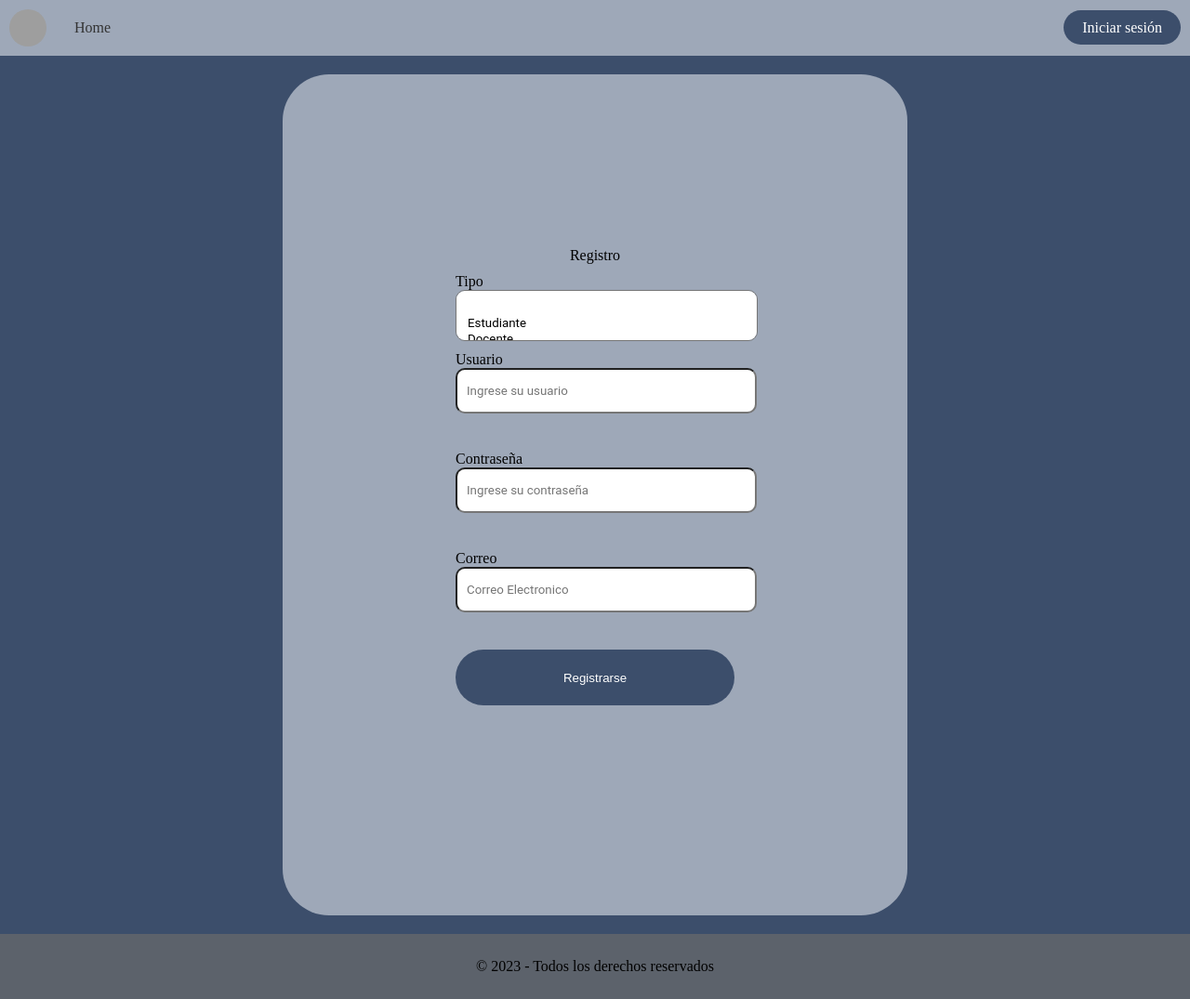
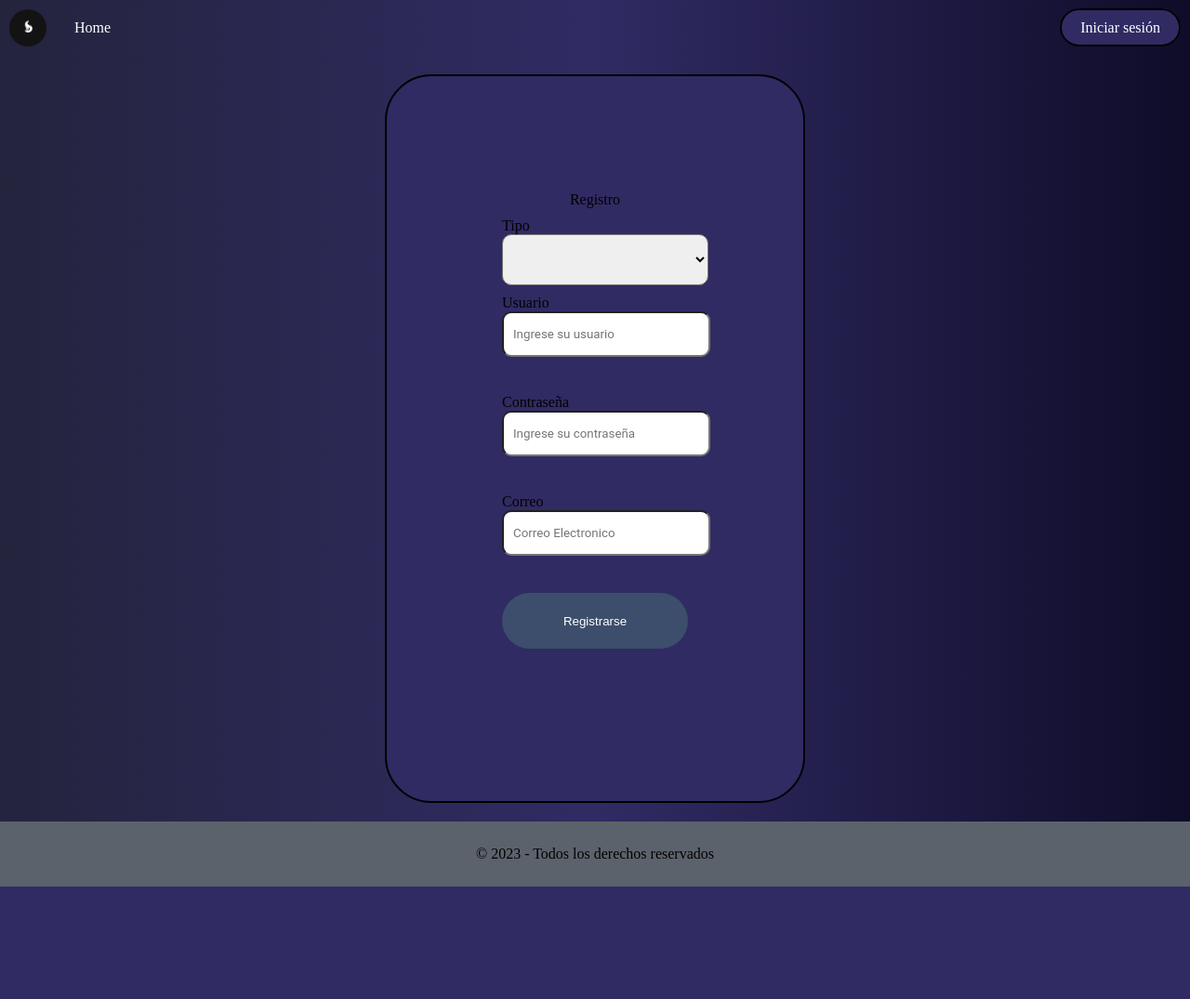
Before and after one commit to SQT11/https---github.com-SQT11-Universidad, a PHP site: page /Universidad/Views/Register.php in a window 1280 px wide. Shown: the whole page at 93% size. After the commit the page ends 954 px from the top, so only its background shows below. Run offline with PHP 8.4, Linux system fonts and the light colour scheme; grey boxes are pictures that could not be loaded.

Commit message:
Modificaciones en ccs y MVC

```diff
--- a/Views/Login.php
+++ b/Views/Login.php
@@ -10,7 +10,7 @@
 <body>
     <nav>
         <div class="profile-pic">
-            <img src="../Fotos/Logo.jpg" alt="Foto de perfil">
+            <img src="../images/Logo.jpg" alt="Foto de perfil">
         </div>
         <ul>
             <li><a href="http://localhost/Universidad/Views/Home.php">Home</a></li>
@@ -28,7 +28,7 @@
                 <label for="contrasena">Contraseña</label>
                 <input type="text" placeholder="Ingrese su contraseña" name="contrasena" class="input">
                 <label for="name" class="label-opacity"><a href="http://localhost/Universidad/Views/Register.php">No tienes contraseña? Registrate aquí.</a></label>
-                <button type="submit" name="iniciarSesion" value="iniciarSesion" > Iniciar Sesion</button>
+                <button class="z" type="submit" name="iniciarSesion" value="iniciarSesion" > Iniciar Sesion</button>
             </div>
         </div>
 
--- a/Views/Register.php
+++ b/Views/Register.php
@@ -12,13 +12,13 @@
 <body>
     <nav>
         <div class=" profile-pic">
-    <img src="../Fotos/Logo.jpg" alt="Foto de perfil">
+    <img src="../images/Logo.jpg" alt="Foto de perfil">
     </div>
     <ul>
-        <li><a href="/Views/Home.php">Home</a></li>
+        <li><a href="../Views/Home.php">Home</a></li>
     </ul>
     <div class="login-btn">
-        <a class="btn-login" href="/Views/login.php">Iniciar sesión</a>
+        <a class="btn-login" href="../Views/login.php">Iniciar sesión</a>
     </div>
     </nav>
 
@@ -30,7 +30,7 @@
                 </div>
 
                 <label for="name">Tipo</label>
-                <select class="dropdown" name="tipo[]" multiple>
+                <select class="dropdown" name="tipo[]" >
                     <option> </option>
                     <option value="Estudiante">Estudiante</option>
                     <option value="Docente">Docente</option>
@@ -41,7 +41,7 @@
                 <input type="text" placeholder="Ingrese su contraseña" class="input" name="contrasena">
                 <label for="correo">Correo</label>
                 <input type="text" placeholder="Correo Electronico" class="input" name="correo">
-                <button type="submit" name="registrar" value="registrar">Registrarse</button>
+                <button class="z"type="submit" name="registrar" value="registrar">Registrarse</button>
             </div>
         </div>
     </form>
--- a/css/Register.css
+++ b/css/Register.css
@@ -1,17 +1,21 @@
 body {
-    background-color: #3C4E6B;
     margin: 0;
     padding: 0;
     min-height: 100vh;
     display: flex;
     flex-direction: column;
+    background: #0f0c29;  /* fallback for old browsers */
+    background: -webkit-linear-gradient(to right, #24243e, #302b63, #0f0c29);  /* Chrome 10-25, Safari 5.1-6 */
+    background: linear-gradient(to right, #24243e, #302b63, #0f0c29); /* W3C, IE 10+/ Edge, Firefox 16+, Chrome 26+, Opera 12+, Safari 7+ */
   }
 
   nav {
-    background-color: #9EA8B8;
     padding: 10px;
     display: flex;
     align-items: center;
+    background: #0f0c29;  /* fallback for old browsers */
+    background: -webkit-linear-gradient(to right, #24243e, #302b63, #0f0c29);  /* Chrome 10-25, Safari 5.1-6 */
+    background: linear-gradient(to right, #24243e, #302b63, #0f0c29); /* W3C, IE 10+/ Edge, Firefox 16+, Chrome 26+, Opera 12+, Safari 7+ */
   }
 
   .profile-pic {
@@ -41,12 +45,12 @@ body {
   }
 
   nav ul li a {
-    color: #333;
+    color: #ffffff;
     text-decoration: none;
     padding: 10px;
   }
   nav ul li a:hover{
-    background-color: #5C626B;
+    background-color: #24243e;
   }
 
   .login-btn {
@@ -56,13 +60,14 @@ body {
   .btn-login {
     color: #fff;
     border-radius: 100px;
-    background-color: #3C4E6B;
+    background-color: #302b63;
     padding: 10px 20px;
     text-decoration: none;
+    border: 2px solid #000000; /* Agrega un borde sólido de 1 píxel */
   }
 
   .btn-login:hover {
-    background-color: #5C626B;
+    background-color: #24243e;
   }
 
   .content {
@@ -74,14 +79,16 @@ body {
   }
 
   .content-2 {
-    display: left;
-    flex-direction: column;
-    align-items: center;
-    background-color: #9EA8B8;
+    background-color: #302b63;
     border-radius: 50px;
-    padding: 15%;
-    max-width: 300px;
-    margin: 0 auto;
+    padding: 10%;
+    max-width: 200px;
+    margin: 0px auto;
+    border: 2px solid #000000; /* Agrega un borde sólido de 1 píxel */
+  }
+
+  .z:hover{
+    background-color: #24243e;
   }
 
   .content-2 input[type="text"],
@@ -89,6 +96,14 @@ body {
     width: 100%;
     height: 25px;
     max-width: 300px;
+    padding: 10px;
+    margin-bottom: 40px;
+    border-radius: 10px;
+  }
+  .dropdown{
+    width: 100%;
+    height: 25px;
+    max-width: 222px;
     padding: 10px;
     margin-bottom: 40px;
     border-radius: 10px;
```
Also changed, not shown: Controller/LoginController.php (+9 -2 lines), Controller/RegistroController.php (+10 -2 lines), css/Login.css (+35 -12 lines), includes/calificacion.php (deleted, +0 -137 lines).
